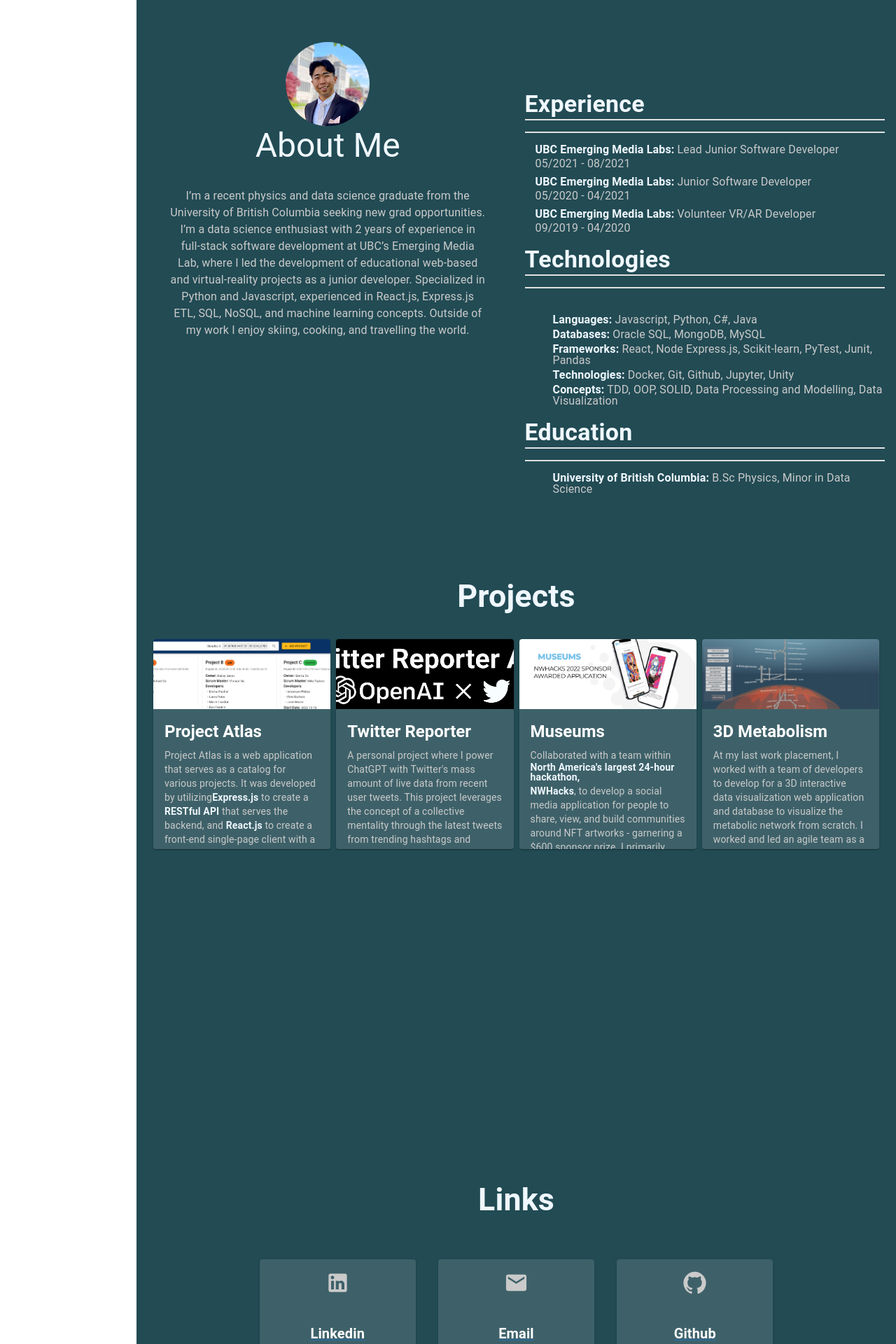
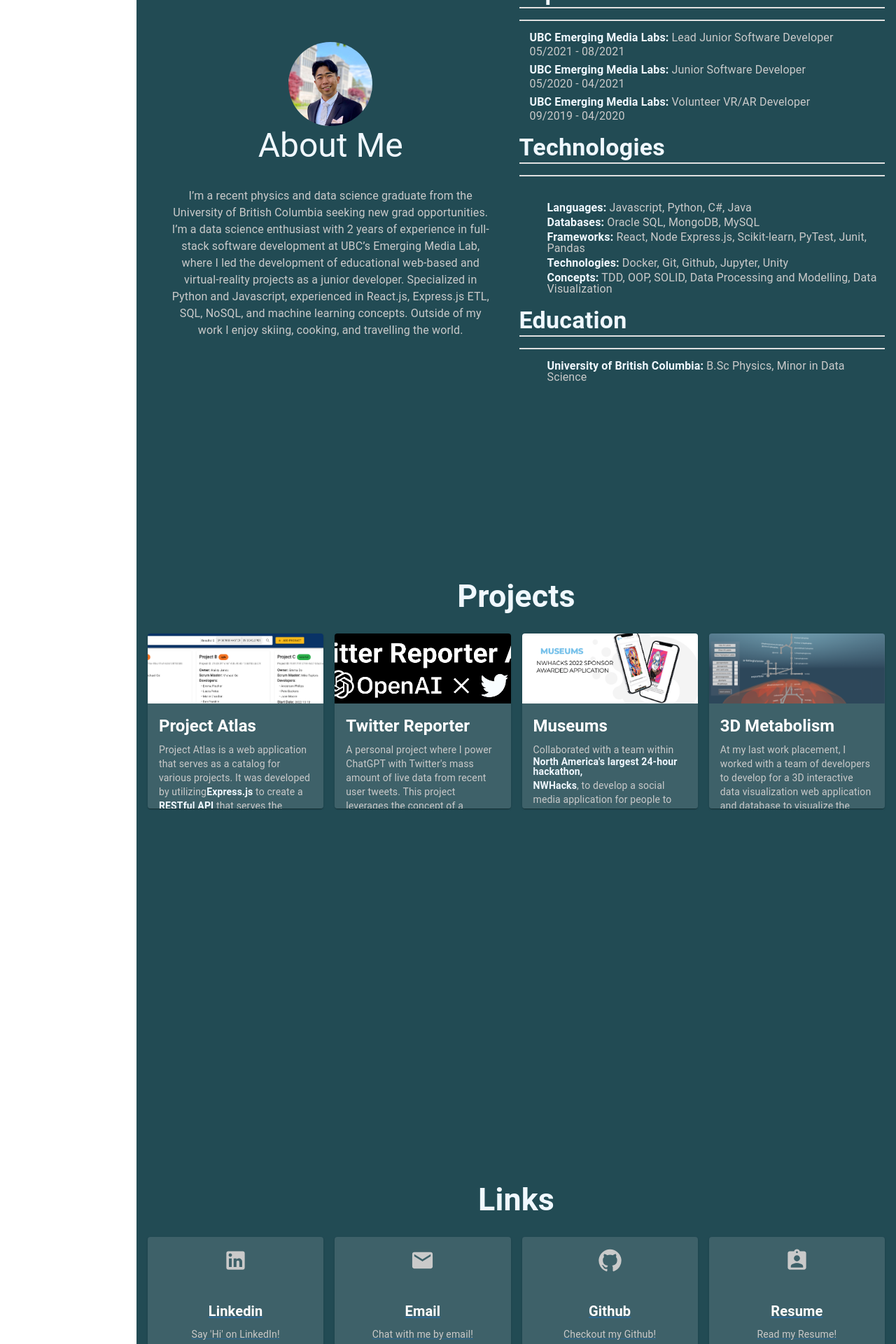
Before and after one commit to nkoda/nkoda.github.io, a React (Create React App) app: page / in a window 1280 px wide. Shown: the part 880-2800 px from the top of the page at 70% size. Built offline with nearby package versions, Linux system fonts and the light colour scheme; the HTML template or start-up script is replaced by a standard one.

Commit message:
fixing mobile bugs

```diff
--- a/src/App.js
+++ b/src/App.js
@@ -69,7 +69,7 @@ const container = window !== undefined ? () => window().document.body : undefine
         }}
       >
         <Toolbar sx={{flex: 1, marginLeft:'auto' }}>
-          <IconButton
+          {/* <IconButton
             color="inherit"
             aria-label="open drawer"
             edge="start"
@@ -77,7 +77,7 @@ const container = window !== undefined ? () => window().document.body : undefine
             sx={{ mr: 2, display: { sm: 'none'}}}
           >
             <MenuIcon />
-          </IconButton>
+          </IconButton> */}
         </Toolbar>
       </AppBar>
       <Box
@@ -117,7 +117,7 @@ const container = window !== undefined ? () => window().document.body : undefine
         component="main"
         sx={{ flexGrow: 1, bgcolor: '#224b54', padding:2}}
       >
-        <Grid container spacing={4}>
+        <Grid container spacing={4} sx={{justifyContent:'center'}}>
           <Grid item xs={12}>
             <div ref={homeRef}>
               <div id="scroll-wrapper" style={{position:'absolute', top:'80%', left:'45%'}}>
@@ -139,7 +139,7 @@ const container = window !== undefined ? () => window().document.body : undefine
           </Grid>
           <Grid item xs={12}>
             <div ref={contactRef}>
-              <ContactSection/>
+              <ContactSection />
             </div>
           </Grid>
         </Grid>
--- a/src/components/main-sections/contact.main-section.jsx
+++ b/src/components/main-sections/contact.main-section.jsx
@@ -14,6 +14,7 @@ import Typography from '@mui/material/Typography';
 import Grid from '@mui/material/Grid';
 import Link from '@mui/material/Link';
 import Box from '@mui/material/Box';
+import AssignmentIndIcon from '@mui/icons-material/AssignmentInd';
 
 
 const ContactSection = () => {
@@ -49,8 +50,8 @@ const ContactSection = () => {
           content={
             <div>
                 <h1>Links</h1>
-              <Grid container spacing={4} sx={{padding:4, justifyContent:'center', display:'flex'}}>
-                <Grid item xs={8} sm={6} md={3}>
+              <Grid container spacing={2} sx={{justifyContent:'center', display:'flex'}}>
+                <Grid item xs={6} sm={3} md={3}>
                     <Link href='https://www.linkedin.com/in/nikkodumrique/' target="_blank" rel="noopener">
                         <Card sx={cardStyle}>
                             <Box sx={{padding:2}}>
@@ -67,7 +68,7 @@ const ContactSection = () => {
                         </Card>
                     </Link>
                 </Grid>
-                <Grid item xs={8} sm={6} md={3}>
+                <Grid item xs={6} sm={3} md={3}>
                 <Link href='mailto:dumriquenikko@gmail.com' target="_blank" rel="noopener">
                   <Card sx={cardStyle}>
                     <Box sx={{padding:2}}>
@@ -84,7 +85,7 @@ const ContactSection = () => {
                   </Card>
                   </Link>
                 </Grid>
-                <Grid item xs={8} sm={6} md={3}>
+              <Grid item xs={6} sm={3} md={3}>
                 <Link href='https://github.com/nkoda' target="_blank" rel="noopener">
                   <Card sx={cardStyle}>
                     <Box sx={{padding:2}}>
@@ -95,7 +96,24 @@ const ContactSection = () => {
                         Github
                         </Typography>
                         <Typography variant="body2" >
-                            Checkout my Github
+                            Checkout my Github!
+                        </Typography>
+                    </CardContent>
+                  </Card>
+                  </Link>
+                </Grid>
+              <Grid item xs={6} sm={3} md={3}>
+                <Link href='https://drive.google.com/file/d/1ozDNoW-gw0VWg-MWsA0DIVptMur8mc5g/view?usp=sharing' target="_blank" rel="noopener">
+                  <Card sx={cardStyle}>
+                    <Box sx={{padding:2}}>
+                        <AssignmentIndIcon fontSize="large"/>
+                    </Box>
+                  <CardContent>
+                    <Typography gutterBottom variant="h6" component="div" sx={titleStyle}>
+                        Resume
+                        </Typography>
+                        <Typography variant="body2" >
+                            Read my Resume!
                         </Typography>
                     </CardContent>
                   </Card>
--- a/src/components/main-sections/css/main-section.css
+++ b/src/components/main-sections/css/main-section.css
@@ -2,7 +2,8 @@
 .ml12 {
     position: relative;
     font-weight: 900;
-    font-size: 4em;
+    font-size: 3em;
+    /* white-space: nowrap; */
   }
 
   .ml12 .text-wrapper {
--- a/src/components/main-sections/projects.main-section.jsx
+++ b/src/components/main-sections/projects.main-section.jsx
@@ -13,6 +13,7 @@ import img_twitterReporterApi from '../../assets/twitter_reporter_api.png';
 import img_atlas from '../../assets/atlas.png';
 
 import './css/projects-section.css'
+import { Divider } from "@mui/material";
 
 
 const ProjectsSection = () => {
@@ -30,12 +31,12 @@ const ProjectsSection = () => {
   }
 
   const cardStyle = {
-    width: '100%',
-    height: cardHeight < 700 ? 100 : 300,
+    height: cardHeight < 700 ? 250 : 250,
     backgroundColor: '#3e6169',
     color: '#CACACA',
     display: 'block',
-    overflow: 'auto'
+    overflow: 'auto',
+    whiteSpace: 'normal' ,
   };
     const titleStyle = {
         color: 'white',
@@ -48,8 +49,8 @@ const ProjectsSection = () => {
           content={
             <div>
               <h1>Projects</h1>
-              <Grid container spacing={1} sx={{padding:1}}>
-                <Grid item xs={24} sm={6} md={3}>
+              <Grid container spacing={2} sx={{justifyContent:'center'}}>
+                <Grid item xs={6} sm={6} md={3}>
                   <Card sx={cardStyle}>
                     <CardMedia
                         sx={{ height: 100 }}
@@ -75,7 +76,7 @@ const ProjectsSection = () => {
                     </CardContent>
                   </Card>
                 </Grid>
-                <Grid item xs={12} sm={6} md={3}>
+                <Grid item xs={6} sm={6} md={3}>
                   <Card sx={cardStyle}>
                   <CardMedia
                         sx={{ height: 100 }}
@@ -97,7 +98,7 @@ const ProjectsSection = () => {
                     </CardContent>
                   </Card>
                 </Grid>
-                <Grid item xs={12} sm={6} md={3}>
+                <Grid item xs={6} sm={6} md={3}>
                   <Card sx={cardStyle}>
                   <CardMedia
                         sx={{ height: 100 }}
@@ -119,7 +120,7 @@ const ProjectsSection = () => {
                     </CardContent>
                   </Card>
                 </Grid>
-                <Grid item xs={12} sm={6} md={3}>
+                <Grid item xs={6} sm={6} md={3}>
                   <Card sx={cardStyle}>
                   <CardMedia
                         sx={{ height: 100 }}
--- a/src/components/main-sections/resume.main-section.jsx
+++ b/src/components/main-sections/resume.main-section.jsx
@@ -10,7 +10,7 @@ import './css/resume-section.css';
 
 const ResumeSection = () => {
     return(
-        <Grid container spacing={3} className="resume-section" justifyContent="center">
+        <Grid container spacing={1} className="resume-section" justifyContent="center">
             <Grid item xs={12} md={6} justifyContent="center">
                 <MainSection
                     id='Home'
@@ -52,7 +52,7 @@ const ResumeSection = () => {
                         </div>
                     }/>
             </Grid>
-            <Grid item xs={12} md={6} marginTop={20}>
+            <Grid item xs={12} md={6} >
 
                 <Typography variant="h4">Experience</Typography>
                 <Divider sx={{ borderBottomWidth: 2, background:"white", marginBottom:2 }} ></Divider>
--- a/src/index.css
+++ b/src/index.css
@@ -6,6 +6,7 @@ body {
   -webkit-font-smoothing: antialiased;
   -moz-osx-font-smoothing: grayscale;
   overflow-x: hidden;
+  touch-action: pan-y;
 }
 
 code {
```
